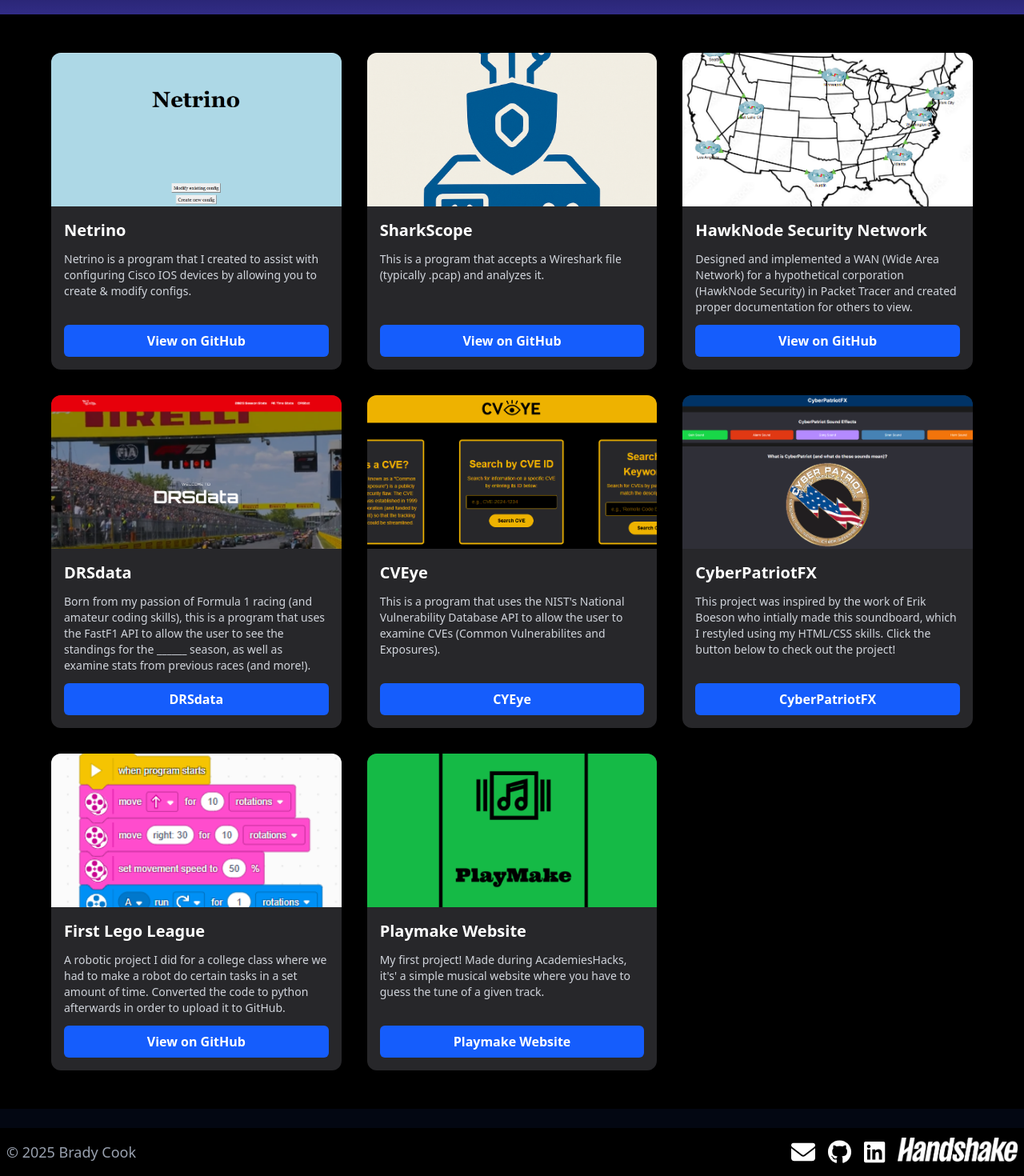
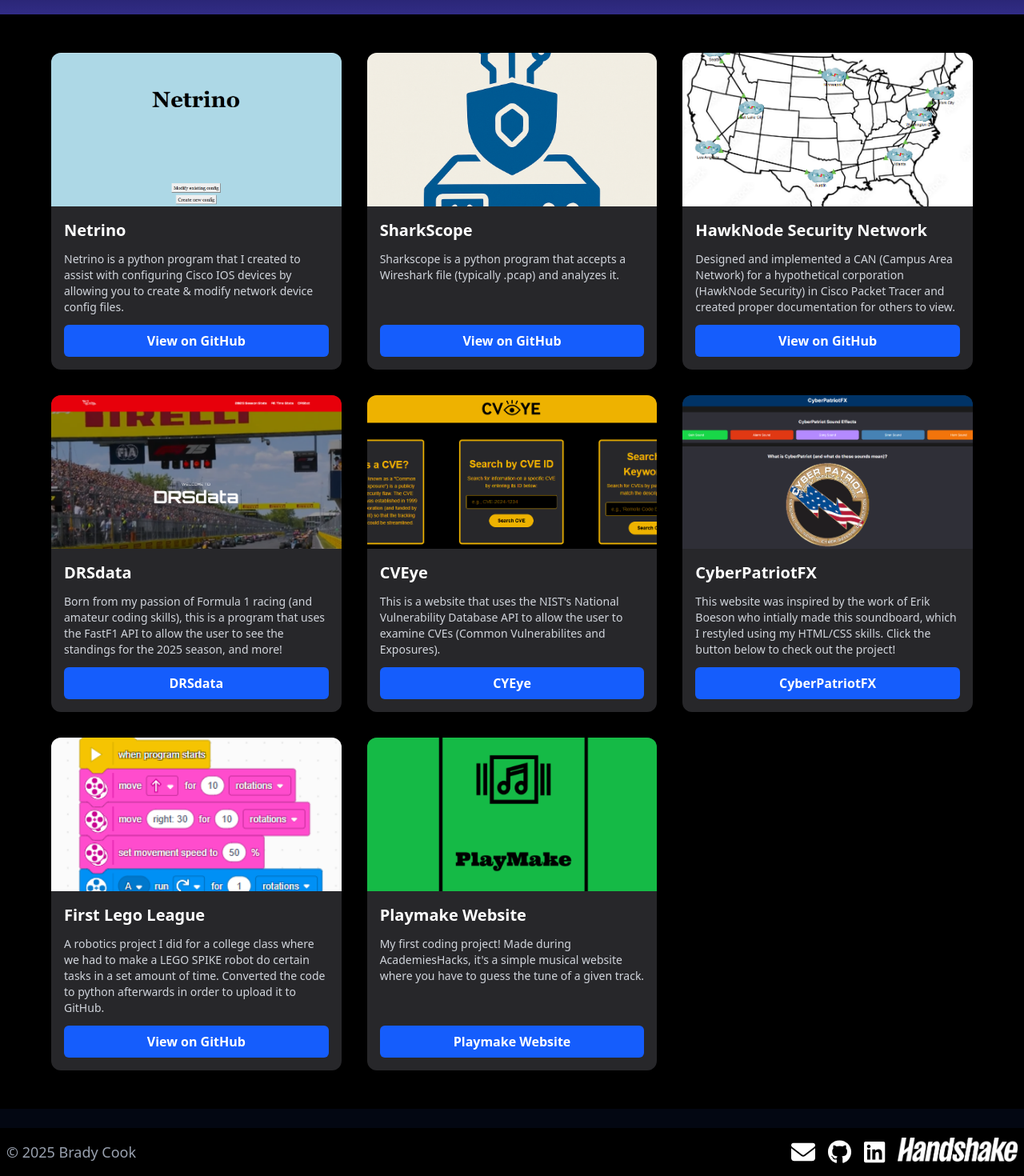
Before and after one commit to bradypcook/bradypcook.github.io, a Next.js app: page /projects in a window 1280 px wide. Shown: the part 302-1772 px from the top of the page at 80% size. Built offline with nearby package versions, Linux system fonts and the light colour scheme.

Commit message:
Project Descriptions

```diff
--- a/src/app/components/CardLayout.jsx
+++ b/src/app/components/CardLayout.jsx
@@ -6,28 +6,28 @@ const cards = [
   {
     imageSrc: '/netrino_home.png',
     title: 'Netrino',
-    description: 'Netrino is a program that I created to assist with configuring Cisco IOS devices by allowing you to create & modify configs.',
+    description: 'Netrino is a python program that I created to assist with configuring Cisco IOS devices by allowing you to create & modify network device config files.',
     buttonText: 'View on GitHub',
     buttonLink: 'https://github.com/bradypcook',
   },
   {
     imageSrc: '/project_alt_image.png',
     title: 'SharkScope',
-    description: 'This is a program that accepts a Wireshark file (typically .pcap) and analyzes it.',
+    description: 'Sharkscope is a python program that accepts a Wireshark file (typically .pcap) and analyzes it.',
     buttonText: 'View on GitHub',
     buttonLink: 'https://github.com/bradypcook',
   },
   {
     imageSrc: '/hns_logo.png',
     title: 'HawkNode Security Network',
-    description: 'Designed and implemented a WAN (Wide Area Network) for a hypothetical corporation (HawkNode Security) in Packet Tracer and created proper documentation for others to view.',
+    description: 'Designed and implemented a CAN (Campus Area Network) for a hypothetical corporation (HawkNode Security) in Cisco Packet Tracer and created proper documentation for others to view.',
     buttonText: 'View on GitHub',
     buttonLink: 'https://github.com/bradypcook/hawknodesecurity_network',
   },
   {
     imageSrc: '/drsdata_home.png',
     title: 'DRSdata',
-    description: "Born from my passion of Formula 1 racing (and amateur coding skills), this is a program that uses the FastF1 API to allow the user to see the standings for the ______ season, as well as examine stats from previous races (and more!).",
+    description: `Born from my passion of Formula 1 racing (and amateur coding skills), this is a program that uses the FastF1 API to allow the user to see the standings for the ${new Date().getFullYear()} season, and more!`,
     buttonText: 'DRSdata',
     buttonLink: 'https://bradypcook.github.io/drsdata/',
     // Used FastF1 API instead of OpenF1 API
@@ -35,7 +35,7 @@ const cards = [
   {
     imageSrc: '/cveye_close.png',
     title: 'CVEye',
-    description: "This is a program that uses the NIST's National Vulnerability Database API to allow the user to examine CVEs (Common Vulnerabilites and Exposures).",
+    description: "This is a website that uses the NIST's National Vulnerability Database API to allow the user to examine CVEs (Common Vulnerabilites and Exposures).",
     buttonText: 'CYEye',
     buttonLink: 'https://bradypcook.github.io/cveye/',
     // API Link: https://nvd.nist.gov/developers/vulnerabilities
@@ -43,21 +43,21 @@ const cards = [
   {
     imageSrc: '/cyberpatriotfx_logo.png',
     title: 'CyberPatriotFX ',
-    description: "This project was inspired by the work of Erik Boeson who intially made this soundboard, which I restyled using my HTML/CSS skills. Click the button below to check out the project!",
+    description: "This website was inspired by the work of Erik Boeson who intially made this soundboard, which I restyled using my HTML/CSS skills. Click the button below to check out the project!",
     buttonText: 'CyberPatriotFX',
     buttonLink: 'https://bradypcook.github.io/CyberPatriotFX/',
   },
   {
     imageSrc: '/lego_spike_alt.png',
     title: 'First Lego League',
-    description: 'A robotic project I did for a college class where we had to make a robot do certain tasks in a set amount of time. Converted the code to python afterwards in order to upload it to GitHub.',
+    description: 'A robotics project I did for a college class where we had to make a LEGO SPIKE robot do certain tasks in a set amount of time. Converted the code to python afterwards in order to upload it to GitHub.',
     buttonText: 'View on GitHub',
     buttonLink: 'https://github.com/bradypcook/FLL-robot',
   },
   {
     imageSrc: '/playmakeicon.png',
     title: 'Playmake Website',
-    description: "My first project! Made during AcademiesHacks, it's' a simple musical website where you have to guess the tune of a given track.",
+    description: "My first coding project! Made during AcademiesHacks, it's a simple musical website where you have to guess the tune of a given track.",
     buttonText: 'Playmake Website',
     buttonLink: 'https://bradypcook.github.io/Playmake-Website/',
   },
```
